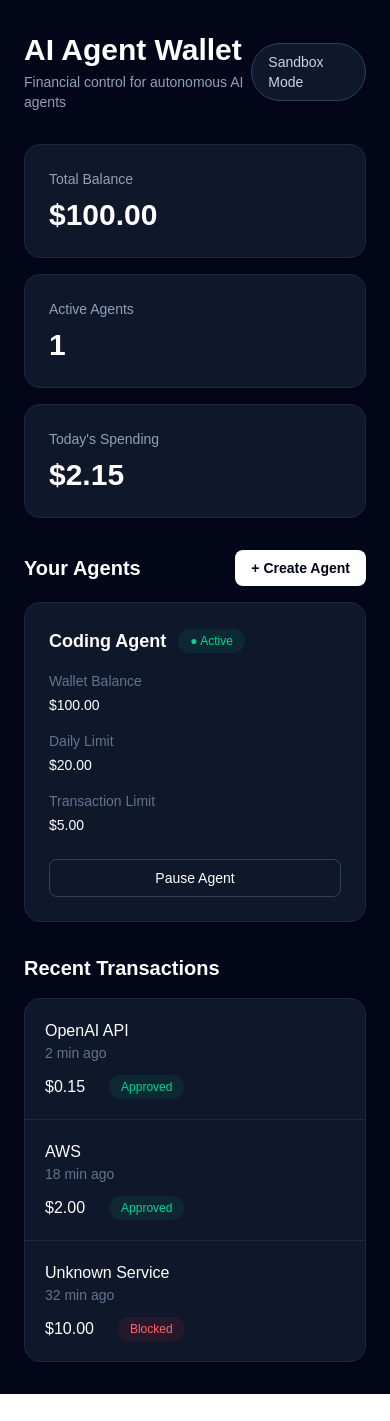
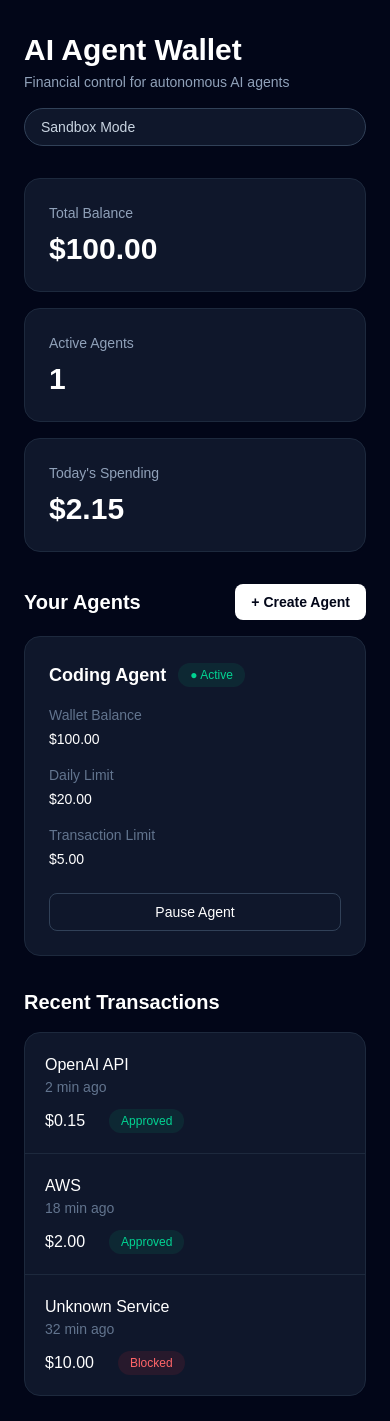
Before and after one commit to himanshu-learns/ai-agent-wallet, a Next.js app in the folder frontend/: page / in a window 390 px wide. Shown: the top 1421 px of the page. Before the commit the page ends 1394 px from the top, so only its background shows below. Built offline with nearby package versions, Linux system fonts and the light colour scheme.

Commit message:
add agent creation and wallet controls

```diff
--- a/frontend/app/page.tsx
+++ b/frontend/app/page.tsx
@@ -1,6 +1,26 @@
 "use client";
 
 import { useState } from "react";
+
+type Agent = {
+  id: number;
+  name: string;
+  balance: number;
+  dailyLimit: number;
+  transactionLimit: number;
+  active: boolean;
+};
+
+const initialAgents: Agent[] = [
+  {
+    id: 1,
+    name: "Coding Agent",
+    balance: 100,
+    dailyLimit: 20,
+    transactionLimit: 5,
+    active: true,
+  },
+];
 
 const transactions = [
   {
@@ -24,13 +44,59 @@ const transactions = [
 ];
 
 export default function Home() {
-  const [agentActive, setAgentActive] = useState(true);
+  const [agents, setAgents] = useState<Agent[]>(initialAgents);
+  const [showCreateForm, setShowCreateForm] = useState(false);
+
+  const [name, setName] = useState("");
+  const [balance, setBalance] = useState("100");
+  const [dailyLimit, setDailyLimit] = useState("20");
+  const [transactionLimit, setTransactionLimit] = useState("5");
+
+  const totalBalance = agents.reduce(
+    (total, agent) => total + agent.balance,
+    0
+  );
+
+  const activeAgents = agents.filter((agent) => agent.active).length;
+
+  function createAgent() {
+    if (!name.trim()) {
+      return;
+    }
+
+    const newAgent: Agent = {
+      id: Date.now(),
+      name: name.trim(),
+      balance: Number(balance),
+      dailyLimit: Number(dailyLimit),
+      transactionLimit: Number(transactionLimit),
+      active: true,
+    };
+
+    setAgents((currentAgents) => [...currentAgents, newAgent]);
+
+    setName("");
+    setBalance("100");
+    setDailyLimit("20");
+    setTransactionLimit("5");
+    setShowCreateForm(false);
+  }
+
+  function toggleAgent(id: number) {
+    setAgents((currentAgents) =>
+      currentAgents.map((agent) =>
+        agent.id === id
+          ? { ...agent, active: !agent.active }
+          : agent
+      )
+    );
+  }
 
   return (
     <main className="min-h-screen bg-slate-950 text-white">
       <div className="mx-auto max-w-7xl px-6 py-8">
         {/* Header */}
-        <header className="mb-8 flex items-center justify-between">
+        <header className="mb-8 flex flex-col gap-4 sm:flex-row sm:items-center sm:justify-between">
           <div>
             <h1 className="text-3xl font-bold">AI Agent Wallet</h1>
             <p className="mt-1 text-sm text-slate-400">
@@ -47,12 +113,14 @@ export default function Home() {
         <section className="grid gap-4 md:grid-cols-3">
           <div className="rounded-2xl border border-slate-800 bg-slate-900 p-6">
             <p className="text-sm text-slate-400">Total Balance</p>
-            <p className="mt-2 text-3xl font-bold">$100.00</p>
+            <p className="mt-2 text-3xl font-bold">
+              ${totalBalance.toFixed(2)}
+            </p>
           </div>
 
           <div className="rounded-2xl border border-slate-800 bg-slate-900 p-6">
             <p className="text-sm text-slate-400">Active Agents</p>
-            <p className="mt-2 text-3xl font-bold">1</p>
+            <p className="mt-2 text-3xl font-bold">{activeAgents}</p>
           </div>
 
           <div className="rounded-2xl border border-slate-800 bg-slate-900 p-6">
@@ -61,58 +129,162 @@ export default function Home() {
           </div>
         </section>
 
-        {/* Agent */}
+        {/* Agents */}
         <section className="mt-8">
           <div className="mb-4 flex items-center justify-between">
             <h2 className="text-xl font-semibold">Your Agents</h2>
 
-            <button className="rounded-lg bg-white px-4 py-2 text-sm font-semibold text-slate-950 hover:bg-slate-200">
+            <button
+              onClick={() => setShowCreateForm(true)}
+              className="rounded-lg bg-white px-4 py-2 text-sm font-semibold text-slate-950 hover:bg-slate-200"
+            >
               + Create Agent
             </button>
           </div>
 
-          <div className="rounded-2xl border border-slate-800 bg-slate-900 p-6">
+          {/* Create Agent Form */}
+          {showCreateForm && (
+            <div className="mb-6 rounded-2xl border border-slate-800 bg-slate-900 p-6">
+              <h3 className="text-lg font-semibold">Create AI Agent</h3>
+
+              <div className="mt-5 grid gap-4 md:grid-cols-2">
+                <div>
+                  <label className="text-sm text-slate-400">
+                    Agent Name
+                  </label>
+
+                  <input
+                    value={name}
+                    onChange={(e) => setName(e.target.value)}
+                    placeholder="e.g. Coding Agent"
+                    className="mt-2 w-full rounded-lg border border-slate-700 bg-slate-950 px-4 py-3 outline-none focus:border-slate-400"
+                  />
+                </div>
+
+                <div>
+                  <label className="text-sm text-slate-400">
+                    Initial Balance
+                  </label>
+
+                  <input
+                    type="number"
+                    value={balance}
+                    onChange={(e) => setBalance(e.target.value)}
+                    className="mt-2 w-full rounded-lg border border-slate-700 bg-slate-950 px-4 py-3 outline-none focus:border-slate-400"
+                  />
+                </div>
+
+                <div>
+                  <label className="text-sm text-slate-400">
+                    Daily Spending Limit
+                  </label>
+
+                  <input
+                    type="number"
+                    value={dailyLimit}
+                    onChange={(e) => setDailyLimit(e.target.value)}
+                    className="mt-2 w-full rounded-lg border border-slate-700 bg-slate-950 px-4 py-3 outline-none focus:border-slate-400"
+                  />
+                </div>
+
+                <div>
+                  <label className="text-sm text-slate-400">
+                    Per Transaction Limit
+                  </label>
+
+                  <input
+                    type="number"
+                    value={transactionLimit}
+                    onChange={(e) =>
+                      setTransactionLimit(e.target.value)
+                    }
+                    className="mt-2 w-full rounded-lg border border-slate-700 bg-slate-950 px-4 py-3 outline-none focus:border-slate-400"
+                  />
+                </div>
+              </div>
+
+              <div className="mt-6 flex gap-3">
+                <button
+                  onClick={createAgent}
+                  className="rounded-lg bg-white px-5 py-2.5 text-sm font-semibold text-slate-950 hover:bg-slate-200"
+                >
+                  Create Agent
+                </button>
+
+                <button
+                  onClick={() => setShowCreateForm(false)}
+                  className="rounded-lg border border-slate-700 px-5 py-2.5 text-sm hover:bg-slate-800"
+                >
+                  Cancel
+                </button>
+              </div>
+            </div>
+          )}
+
+          {/* Agent Cards */}
+          <div className="space-y-4">
+            {agents.map((agent) => (
+              <div
+                key={agent.id}
+                className="rounded-2xl border border-slate-800 bg-slate-900 p-6"
+              >
                 <div className="flex flex-col justify-between gap-6 md:flex-row md:items-center">
                   <div>
                     <div className="flex items-center gap-3">
-                  <h3 className="text-lg font-semibold">Coding Agent</h3>
+                      <h3 className="text-lg font-semibold">
+                        {agent.name}
+                      </h3>
 
                       <span
                         className={`rounded-full px-3 py-1 text-xs font-medium ${
-                      agentActive
+                          agent.active
                             ? "bg-emerald-500/10 text-emerald-400"
                             : "bg-red-500/10 text-red-400"
                         }`}
                       >
-                    {agentActive ? "● Active" : "● Paused"}
+                        {agent.active ? "● Active" : "● Paused"}
                       </span>
                     </div>
 
                     <div className="mt-4 grid gap-4 text-sm sm:grid-cols-3">
                       <div>
-                    <p className="text-slate-500">Wallet Balance</p>
-                    <p className="mt-1 font-medium">$100.00</p>
+                        <p className="text-slate-500">
+                          Wallet Balance
+                        </p>
+                        <p className="mt-1 font-medium">
+                          ${agent.balance.toFixed(2)}
+                        </p>
                       </div>
 
                       <div>
-                    <p className="text-slate-500">Daily Limit</p>
-                    <p className="mt-1 font-medium">$20.00</p>
+                        <p className="text-slate-500">
+                          Daily Limit
+                        </p>
+                        <p className="mt-1 font-medium">
+                          ${agent.dailyLimit.toFixed(2)}
+                        </p>
                       </div>
 
                       <div>
-                    <p className="text-slate-500">Transaction Limit</p>
-                    <p className="mt-1 font-medium">$5.00</p>
+                        <p className="text-slate-500">
+                          Transaction Limit
+                        </p>
+                        <p className="mt-1 font-medium">
+                          ${agent.transactionLimit.toFixed(2)}
+                        </p>
                       </div>
                     </div>
                   </div>
 
                   <button
-                onClick={() => setAgentActive(!agentActive)}
+                    onClick={() => toggleAgent(agent.id)}
                     className="rounded-lg border border-slate-700 px-4 py-2 text-sm hover:bg-slate-800"
                   >
-                {agentActive ? "Pause Agent" : "Activate Agent"}
+                    {agent.active ? "Pause Agent" : "Activate Agent"}
                   </button>
                 </div>
+              </div>
+            ))}
           </div>
         </section>
 
```
Lines whose indentation alone changed are shown as unchanged.
